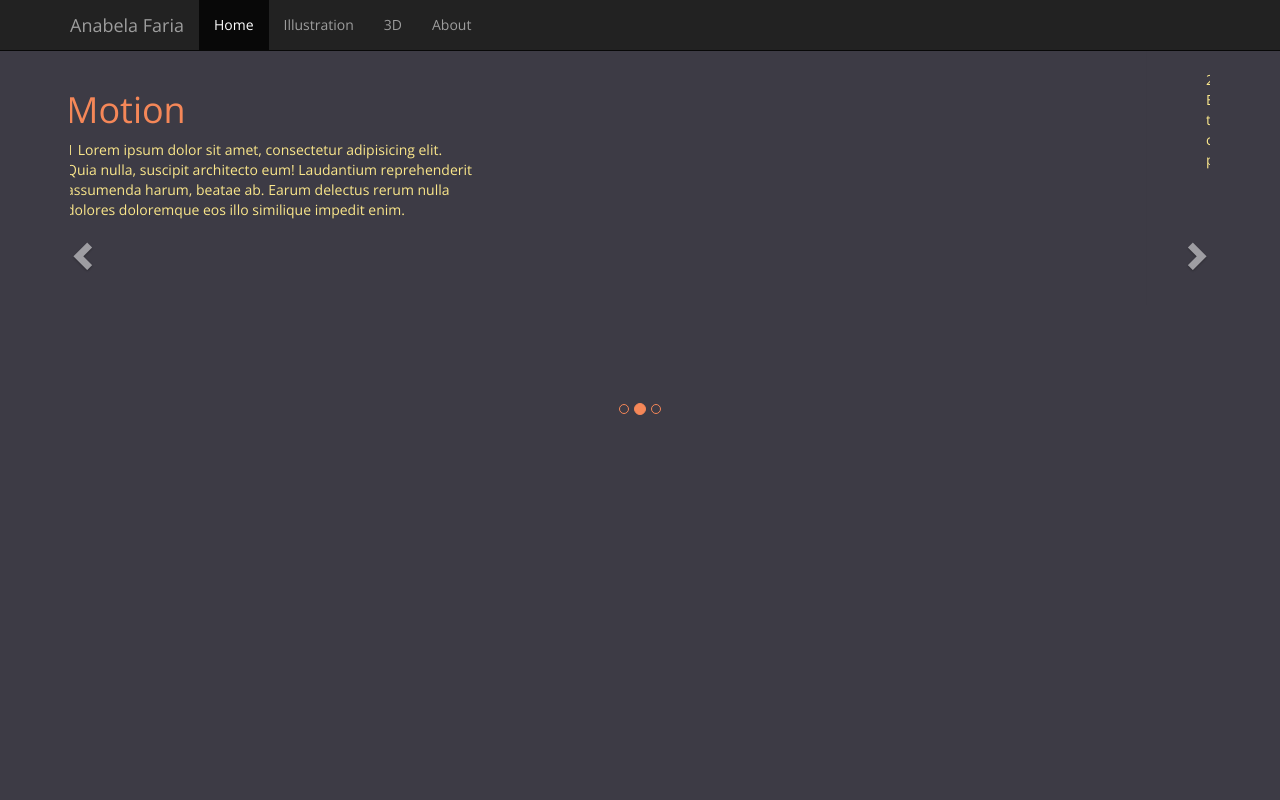
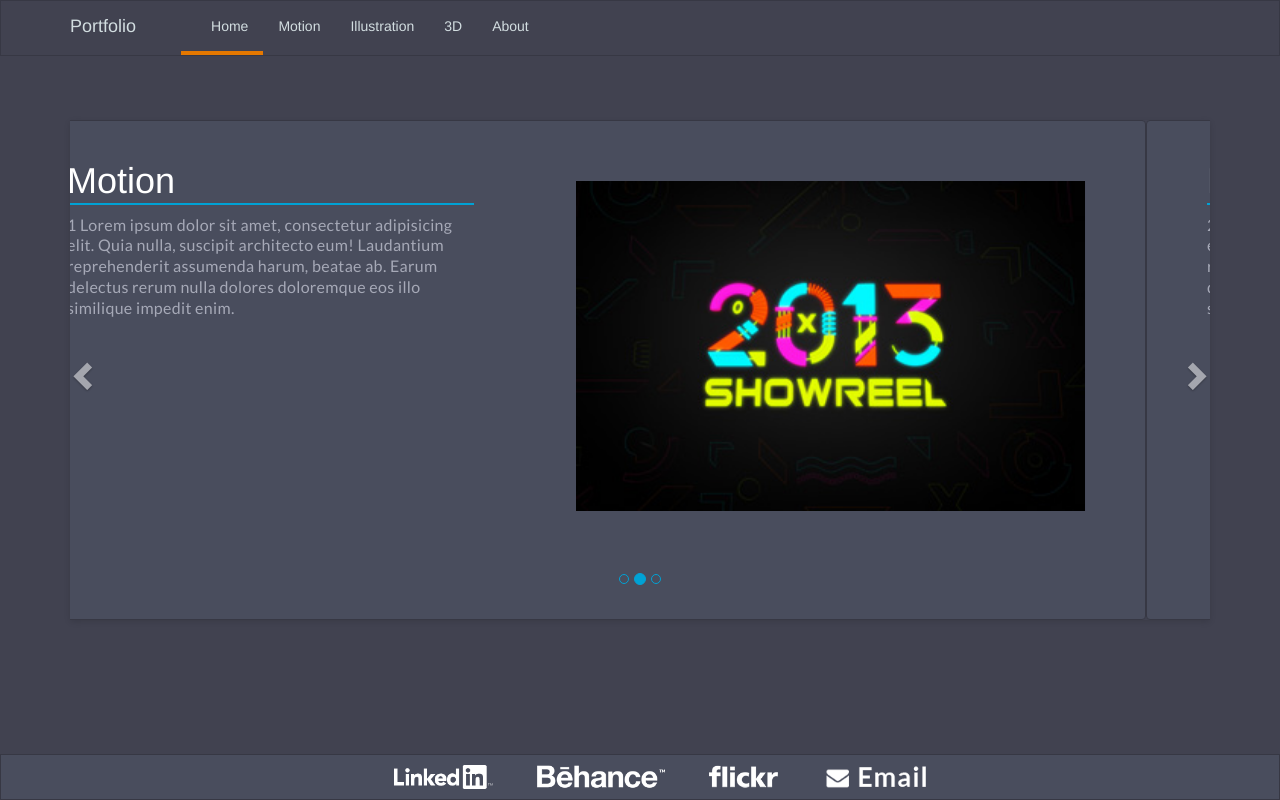
Before and after one commit to paulocoding/boots-folio, a plain HTML site: page public/index.html in a window 1280 px wide. Drawn offline with nearby package versions, Linux system fonts and the light colour scheme.

Commit message:
added logos, color theme

```diff
--- a/public/index.html
+++ b/public/index.html
@@ -29,14 +29,15 @@
             <span class="icon-bar"></span>
             <span class="icon-bar"></span>
           </button>
-          <a class="navbar-brand" href="#">Anabela Faria</a>
+          <a class="navbar-brand" href="#">Portfolio</a>
         </div>
         <div id="navbar" class="collapse navbar-collapse">
           <ul class="nav navbar-nav">
             <li class="active"><a href="#">Home</a></li>
-            <li><a href="#illustration">Illustration</a></li>
-            <li><a href="#3d">3D</a></li>
-            <li><a href="#about">About</a></li>
+            <li><a href="#">Motion</a></li>
+            <li><a href="#">Illustration</a></li>
+            <li><a href="#">3D</a></li>
+            <li><a href="#">About</a></li>
           </ul>
         </div><!--/.nav-collapse -->
       </div>
@@ -56,29 +57,47 @@
         <!-- Wrapper for slides -->
         <div class="carousel-inner" role="listbox">
           <div class="item active">
+            <a href="motion.html">
+              <div class="carousel-content">
+                <div class="figure">
+                  <img src="/assets/img/motion.jpg" alt="" />
+                </div>
+                <div class="desc">
+                  <h1>Motion</h1>
+                  <div class="under-title"></div>
+                  <p>
+                    1 Lorem ipsum dolor sit amet, consectetur adipisicing elit. Quia nulla, suscipit architecto eum! Laudantium reprehenderit assumenda harum, beatae ab. Earum delectus rerum nulla dolores doloremque eos illo similique impedit enim.
+                  </p>
+                </div>
+              </div>
+            </a>
+          </div>
+          <div class="item">
             <div class="carousel-content">
-              <p>
+              <div class="figure">
+                <img src="/assets/img/motion.jpg" alt="" />
+              </div>
+              <div class="desc">
                 <h1>Motion</h1>
-                <div class="desc">
-                  1 Lorem ipsum dolor sit amet, consectetur adipisicing elit. Quia nulla, suscipit architecto eum! Laudantium reprehenderit assumenda harum, beatae ab. Earum delectus rerum nulla dolores doloremque eos illo similique impedit enim.
-                </div>
-              </p>
+                <div class="under-title"></div>
+                <p>
+                  2 Lorem ipsum dolor sit amet, consectetur adipisicing elit. Quia nulla, suscipit architecto eum! Laudantium reprehenderit assumenda harum, beatae ab. Earum delectus rerum nulla dolores doloremque eos illo similique impedit enim.
+                </p>
+              </div>
             </div>
           </div>
           <div class="item">
             <div class="carousel-content">
-              <p>
-                2 Lorem ipsum dolor sit amet, consectetur adipisicing elit. Quia nulla, suscipit architecto eum! Laudantium reprehenderit assumenda harum, beatae ab. Earum delectus rerum nulla dolores doloremque eos illo similique impedit enim.
-                Lorem ipsum dolor sit amet, consectetur adipisicing elit, sed do eiusmod tempor incididunt ut labore et dolore magna aliqua. Ut enim ad minim veniam, quis nostrud exercitation ullamco laboris nisi ut aliquip ex ea commodo consequat. Duis aute irure dolor in reprehenderit in voluptate velit esse cillum dolore eu fugiat nulla pariatur. Excepteur sint occaecat cupidatat non proident, sunt in culpa qui officia deserunt mollit anim id est laborum.
-              </p>
-            </div>
-          </div>
-          <div class="item">
-            <div class="carousel-content">
-              <p>
-                3 Lorem ipsum dolor sit amet, consectetur adipisicing elit. Quia nulla, suscipit architecto eum! Laudantium reprehenderit assumenda harum, beatae ab. Earum delectus rerum nulla dolores doloremque eos illo similique impedit enim.
-                Lorem ipsum dolor sit amet, consectetur adipisicing elit, sed do eiusmod tempor incididunt ut labore et dolore magna aliqua. Ut enim ad minim veniam, quis nostrud exercitation ullamco laboris nisi ut aliquip ex ea commodo consequat. Duis aute irure dolor in reprehenderit in voluptate velit esse cillum dolore eu fugiat nulla pariatur. Excepteur sint occaecat cupidatat non proident, sunt in culpa qui officia deserunt mollit anim id est laborum.
-              </p>
+              <div class="figure">
+                <img src="assets/img/motion.jpg" alt="" />
+              </div>
+              <div class="desc">
+                <h1>Motion</h1>
+                <div class="under-title"></div>
+                <p>
+                  3 Lorem ipsum dolor sit amet, consectetur adipisicing elit. Quia nulla, suscipit architecto eum! Laudantium reprehenderit assumenda harum, beatae ab. Earum delectus rerum nulla dolores doloremque eos illo similique impedit enim.
+                </p>
+              </div>
             </div>
           </div>
         </div>
@@ -95,11 +114,17 @@
       </div>
       <!-- carousel end -->
 
+
     </div><!-- /.container -->
 
-		<section>
-
-		</section>
+    <footer>
+      <ul>
+        <li><img src="assets/img/logos/linkedin-logo.png" alt="logo"></li>
+        <li><img src="assets/img/logos/behance-logo.png" alt="logo"></li>
+        <li><img src="assets/img/logos/flickr-logo.png" alt="logo"></li>
+        <li><img src="assets/img/logos/email-logo.png" alt="logo"></li>
+      </ul>
+    </footer>
 
     <!-- Bootstrap core JavaScript
     ================================================== -->
--- a/source/scss/1-tools/fonts.scss
+++ b/source/scss/1-tools/fonts.scss
@@ -1 +1,2 @@
 @import url(https://fonts.googleapis.com/css?family=Open+Sans);
+@import url(https://fonts.googleapis.com/css?family=Lato);
--- a/source/scss/1-tools/vars.scss
+++ b/source/scss/1-tools/vars.scss
@@ -1,4 +1,22 @@
 $bg-color : #3D3B45;
+$bg-hover : #2c2b33;
+$bg-dark : #313038;
+$bg-darker : #29272d;
 $primary-color : #FBE78B;
 $secondary-color : #F58758;
-$red-color : #E34B4A;
+$active-color : #E34B4A;
+$text-color : #bcbac4;
+$link-color: #ddd;
+$text-active : #bcbac4;
+
+
+// alt colors:
+$bg-color: #494d5d;
+$bg-dark: #414250;
+$bg-darker : #373844;
+$primary-color : #00a2d5;
+$secondary-color : #00a2d5;
+$active-color : #E57800;
+$text-color : #a6a9b7;
+$link-color: #d2dde0;
+$text-active : #fff;
--- a/source/scss/2-layout/base-layout.scss
+++ b/source/scss/2-layout/base-layout.scss
@@ -1,5 +1,90 @@
-body {
-  padding-top: 50px;
-  background-color: $bg-color;
+html {
+  background-color: $bg-dark;
+  background-image: linear-gradient(to top, rgba(0,1,64,1) ,rgba(49,48,56, 0) );
+  background-repeat: no-repeat;
+  background-size: cover;
+  background-position: center bottom;
+  color: $text-color;
   font-family: 'Open Sans', sans-serif;
 }
+
+body{
+    background-color: $bg-dark;
+    padding-top: 70px;
+}
+p {
+  font-family: 'Lato', sans-serif;
+  font-size: 16px;
+  line-height: 1.3em;
+  letter-spacing: 0.02em;
+}
+h1, h2, h3 {
+  color: $text-active;
+}
+a {
+  color: $link-color;
+  &:hover{
+      text-decoration: none;
+      color: $text-active;
+  }
+}
+div.under-title{
+  width: 100%;
+  border-bottom: 2px solid $primary-color;
+  margin-bottom: 10px;
+  margin-top: -8px;
+}
+
+footer {
+  display: block;
+  position: fixed;
+  bottom: 0;
+  background-color: $bg-color;
+  border: 1px solid $bg-darker;
+  width: 100%;
+  padding: 10px;
+  text-align: center;
+  ul {
+    list-style: none;
+    display: inline;
+    li{
+      display: inline;
+      img{
+        height: 24px;
+        padding: 0 20px;
+        opacity: 1;
+        &:hover{
+          opacity: .7;
+        }
+      }
+    }
+  }
+}
+
+.navbar.navbar-inverse{
+  border: 1px solid $bg-darker;
+  background-color: $bg-dark;
+  .navbar-nav>li>a {
+    color: $link-color;
+  }
+  .navbar-brand {
+    color: $link-color;
+  }
+}
+ul.nav.navbar-nav{
+  padding-left: 30px;
+  li.active a {
+      padding-left: 30px;
+      background-color: $bg-dark;
+      border-bottom: 4px solid $active-color;
+      &:hover, &:visited{
+        background-color: $bg-dark;
+      }
+  }
+  li a:hover {
+    background-color: $bg-dark;
+    border-bottom: 4px solid $primary-color;
+    color: $text-active;
+    transition: border 100ms;
+  }
+}
--- a/source/scss/3-modules/carousel.scss
+++ b/source/scss/3-modules/carousel.scss
@@ -1,15 +1,36 @@
+.carousel-inner {
+  margin-top: 50px;
+  box-shadow: 0px 2px 6px 0px rgba(0, 0, 0, 0.12);
+  .item{
+  }
+
+}
  .carousel-content{
    background-color: $bg-color;
-   color: $primary-color;
-   h1 {
-     color: $secondary-color;
+   color: $text-color;
+   padding: 20px 60px 40px 60px;
+   border-radius: 4px;
+   border: 1px solid $bg-darker;
+   min-height: 500px;
+   width: 100%;
+   &:hover{
+     p{
+     }
    }
    div.desc{
+     display: block;
      width: 40%;
    }
-   width: 100%;
-   min-height: 400px;
-   padding: 20px 60px;
+   div.figure {
+     display: block;
+     float: right;
+     width: 50%;
+     img {
+       width: 100%;
+       max-height: 330px;
+       margin-top: 40px;
+     }
+   }
  }
 
 #carousel-home a.carousel-control {
```
Also changed, not shown: public/assets/css/1-tools/fonts.css, public/assets/css/styles.css, public/assets/img/logos/behance-logo.png (added), public/assets/img/logos/email-logo.png (added), public/assets/img/logos/flickr-logo.png (added), public/assets/img/logos/linkedin-logo.png (added), public/assets/img/motion.jpg (added).
